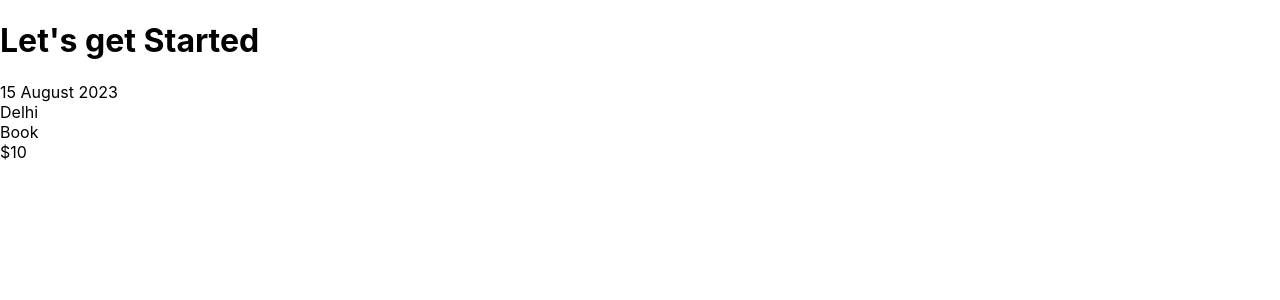
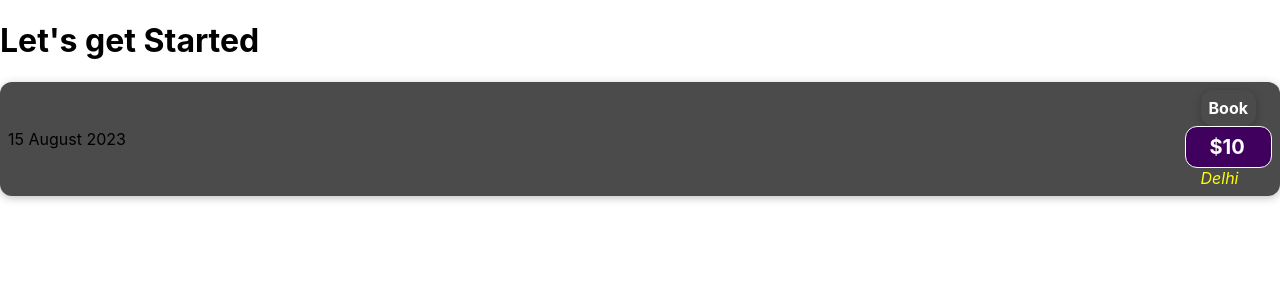
Before and after one commit to revivesanjeev/Expense_Tracker_react_js, a React (Create React App) app: page / in a window 1280 px wide. Shown: the top 300 px of the page. Built offline with nearby package versions, Linux system fonts and the light colour scheme.

Commit message:
integrating css with jsx

```diff
--- a/src/componets/ExpenseItem.js
+++ b/src/componets/ExpenseItem.js
@@ -1,10 +1,14 @@
+import "./ExpenseItem.css";
+
 function ExpenseItem() {
   return (
-    <div>
+    <div className="expense-item">
       <div>15 August 2023</div>
-      <div> Delhi</div>
-      <div>Book</div>
-      <div>$10</div>
+      <div>
+        <h2 className="expense-item expense-item__description">Book</h2>
+        <div className="expense-item__price expense-item__description">$10</div>
+        <div className="expense-item__location"> Delhi</div>
+      </div>
     </div>
   );
 }
```
